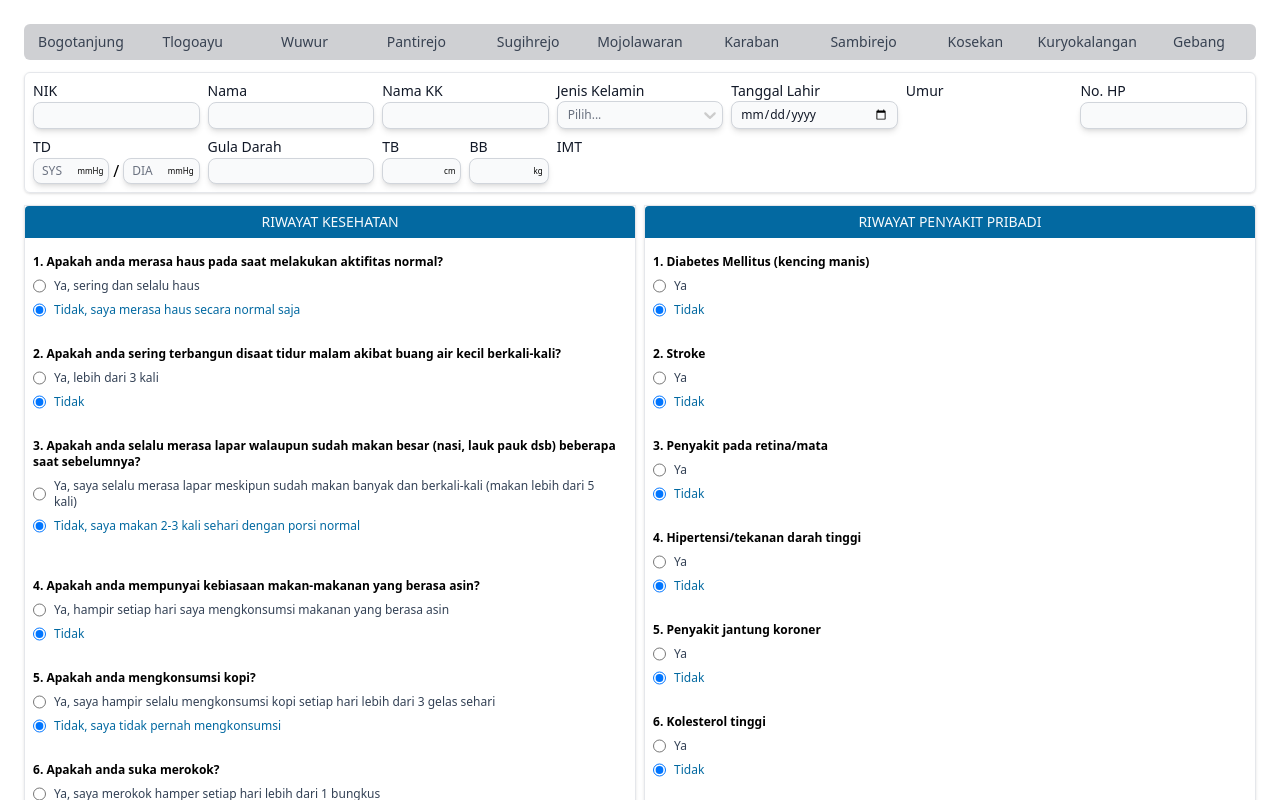
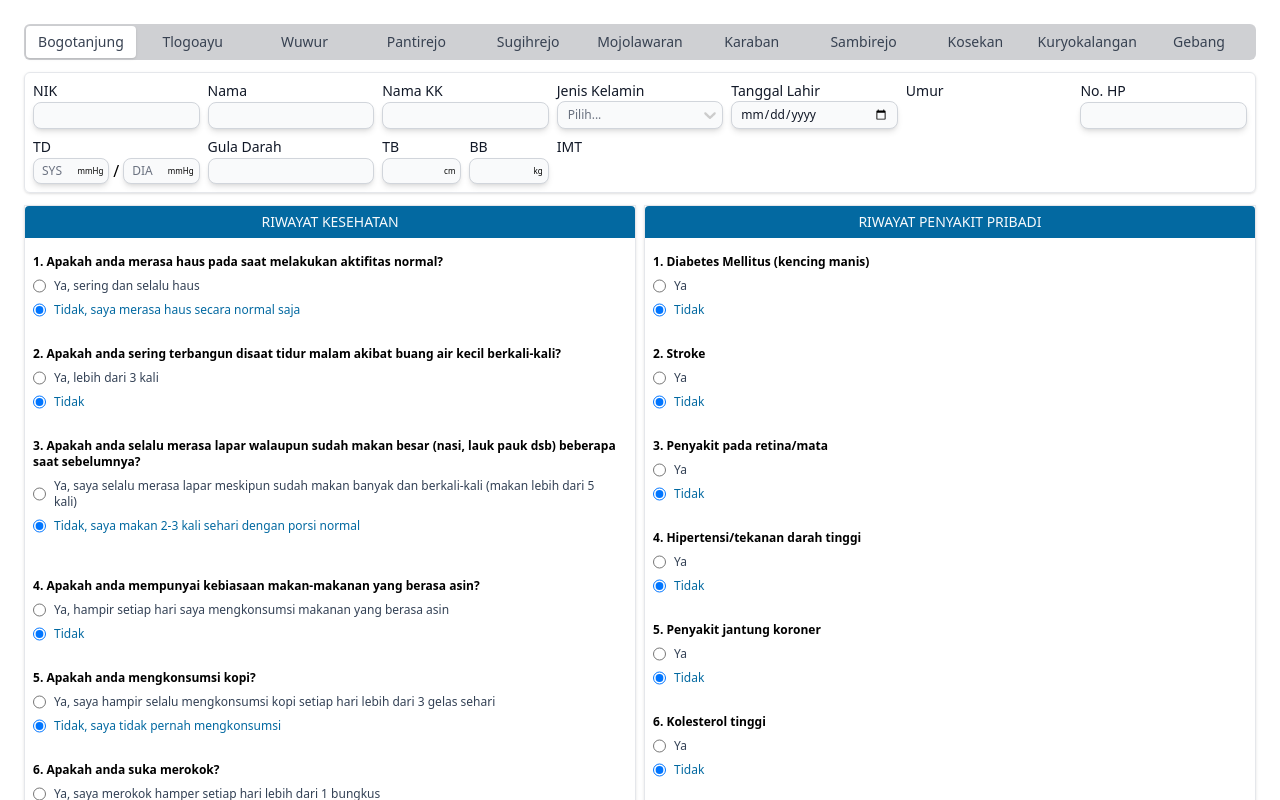
Before and after one commit to febrio-d/skrining-ning-dila, a Next.js app: page / in a window 1280 px wide. Built offline with nearby package versions, Linux system fonts and the light colour scheme.

Commit message:
update packages tailwindcss headlessui

```diff
--- a/next.config.js
+++ b/next.config.js
@@ -1,8 +1,8 @@
 /** @type {import('next').NextConfig} */
 const nextConfig = {
   images: {
-    domains: ['images.ctfassets.net'],
+    domains: ["images.ctfassets.net"],
   },
-}
+};
 
-module.exports = nextConfig
+module.exports = nextConfig;
--- a/package.json
+++ b/package.json
@@ -15,6 +15,7 @@
   },
   "dependencies": {
     "@headlessui/react": "^1.7.18",
+    "@headlessui/tailwindcss": "^0.2.0",
     "@hookform/resolvers": "^3.3.4",
     "@prisma/client": "^5.4.1",
     "@types/ms": "^0.7.32",
@@ -33,6 +34,7 @@
     "react": "18.2.0",
     "react-dom": "18.2.0",
     "react-hook-form": "^7.50.1",
+    "react-icons": "^5.0.1",
     "react-select": "^5.8.0",
     "tailwind-merge": "^2.2.1",
     "tailwindcss": "3.4.1",
--- a/tailwind.config.js
+++ b/tailwind.config.js
@@ -1,16 +1,16 @@
 /** @type {import('tailwindcss').Config} */
 module.exports = {
   content: [
-    './pages/**/*.{js,ts,jsx,tsx}',
-    './components/**/*.{js,ts,jsx,tsx}',
-    './app/**/*.{js,ts,jsx,tsx}',
+    "./pages/**/*.{js,ts,jsx,tsx}",
+    "./components/**/*.{js,ts,jsx,tsx}",
+    "./app/**/*.{js,ts,jsx,tsx}",
   ],
   theme: {
     extend: {
       fontFamily: {
-        default: ['var(--font-inter)'],
+        default: ["var(--font-inter)"],
       },
     },
   },
-  plugins: [],
-}
+  plugins: [require("@headlessui/tailwindcss")],
+};
```
Also changed, not shown: 1 other file (tests, documents, lock files or other folders).
